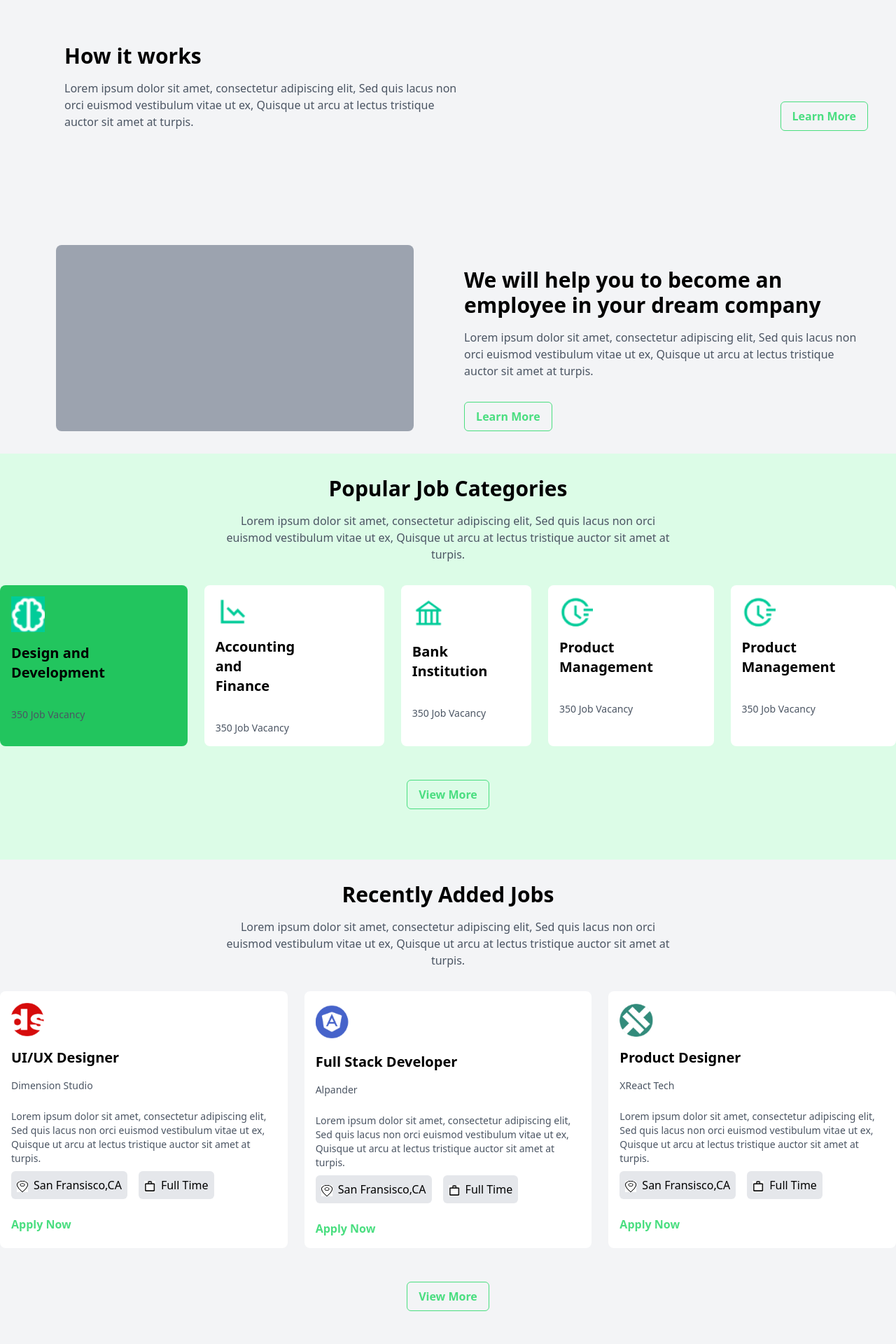
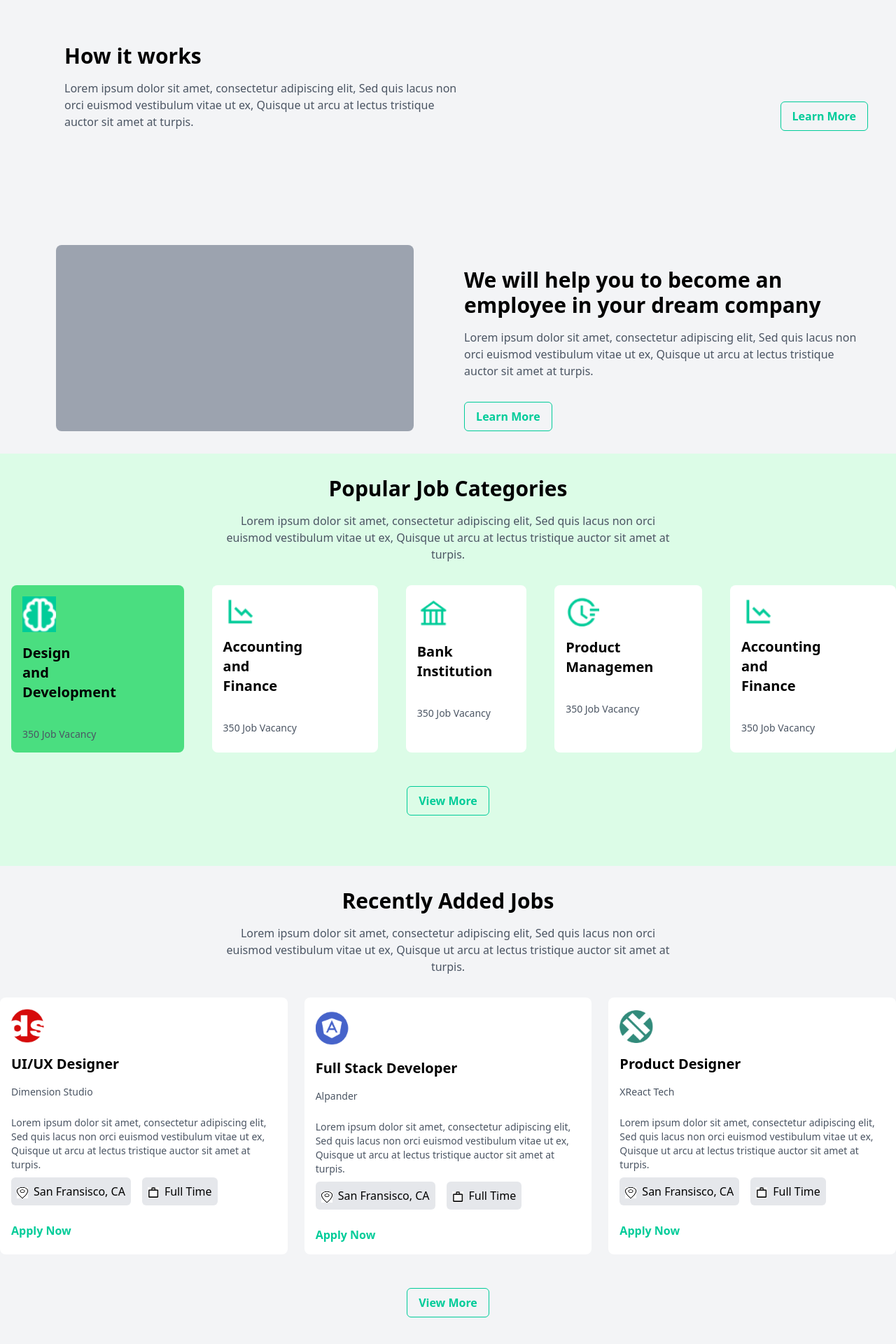
Before and after one commit to Joseph6655/nwenextjs, a Next.js app: page / in a window 1280 px wide. Shown: the part 562-2482 px from the top of the page at 70% size. Built offline with nearby package versions, Linux system fonts and the light colour scheme.

Commit message:
new changes

```diff
--- a/package.json
+++ b/package.json
@@ -12,7 +12,8 @@
     "@heroicons/react": "^1.0.6",
     "next": "14.1.4",
     "react": "^18",
-    "react-dom": "^18"
+    "react-dom": "^18",
+    "swiper": "^11.1.1"
   },
   "devDependencies": {
     "autoprefixer": "^10.0.1",
--- a/src/components/HelpComponent.js
+++ b/src/components/HelpComponent.js
@@ -1,16 +1,15 @@
 import React from 'react';
 
-const HelpComponent = () => {
+const HelpComponent = ({ title, description, buttonText }) => {
   return (
     <div className="bg-gray-100 py-0">
       <div className="container mx-auto flex justify-center mt-24 mb-8">
         <div className="flex flex-col lg:flex-row">
           <div className="ml-6 sm:ml-16 lg:ml-20 bg-gray-400 rounded-lg p-10 sm:p-24 mr-4 lg:mr-8 lg:w-2/3 lg:h-90 "></div>
           <div className="mt-8">
-
-            <h4 className="font-bold text-3xl mb-4 lg:ml-10 lg:mr-10 sm:ml-4 sm:mr-4">We will help you to become an employee in your dream company</h4>
-            <p className="text-gray-600 mb-4 lg:ml-10 lg:mr-10 sm:ml-4 sm:mr-4">Lorem ipsum dolor sit amet, consectetur adipiscing elit, Sed quis lacus non orci euismod vestibulum vitae ut ex, Quisque ut arcu at lectus tristique auctor sit amet at turpis.</p>
-            <button className="lg:ml-10 lg:mr-10 bg-gray-100 font-bold border border-green-400 text-green-400 px-4 py-2 rounded-md mt-4">Learn More</button>
+            <h4 className="font-bold text-3xl mb-4 lg:ml-10 lg:mr-10 sm:ml-4 sm:mr-4">{title}</h4>
+            <p className="text-gray-600 mb-4 lg:ml-10 lg:mr-10 sm:ml-4 sm:mr-4">{description}</p>
+            <button className="lg:ml-10 lg:mr-10 bg-gray-100 font-bold border border-[#00cc99] text-[#00cc99] px-4 py-2 rounded-md mt-4">{buttonText}</button>
           </div>
         </div>
       </div>
--- a/src/components/Howitwork.js
+++ b/src/components/Howitwork.js
@@ -1,31 +1,31 @@
 import React from 'react';
 
-const Howitwork = () => {
+const Howitwork = ({ title, description, buttonText }) => {
   return (
     <div className="bg-gray-100 py-0 lg:mt-8">
       <div className="container mx-auto flex justify-center">
         <div className="flex flex-col lg:flex-row">
           <div className="mt-8 ml-10 sm:ml-14">
-            <h4 className="font-bold ml-9 text-3xl mb-4">How it works</h4>
+            <h4 className="font-bold ml-9 text-3xl mb-4">{title}</h4>
             <div className="flex justify-between">
               <div className="w-full sm:w-2/4 ml-9 text-gray-600 lg:pr-8 lg:mb-8">
                 <p>
-                  Lorem ipsum dolor sit amet, consectetur adipiscing elit, Sed quis lacus non orci euismod vestibulum vitae ut ex, Quisque ut arcu at lectus tristique auctor sit amet at turpis.
+                  {description}
                 </p>
               </div>
               {/* Button container for large screens */}
               <div className="hidden lg:flex justify-end items-center mr-10">
-                <button className="bg-gray-100 font-bold border border-green-400 text-green-400 px-4 py-2 rounded-md">Learn More</button>
+                <button className="bg-gray-100 font-bold border border-[#00cc99] text-[#00cc99] px-4 py-2 rounded-md">{buttonText}</button>
               </div>
             </div>
 
             <div className="ml-8 grid grid-cols-2 lg:grid-cols-4 gap-5 mt-4 mb-5">
-              {/* Card elements */}
+
             </div>
 
-            {/* Button container for small screens */}
+
             <div className="lg:hidden flex justify-center">
-              <button className="bg-gray-100 font-bold border border-green-400 text-green-400 px-4 py-2 rounded-md mt-4">Learn More</button>
+              <button className="bg-gray-100 font-bold border border-[#00cc99] text-[#00cc99] px-4 py-2 rounded-md mt-4">{buttonText}</button>
             </div>
           </div>
         </div>
--- a/src/components/Navbar.js
+++ b/src/components/Navbar.js
@@ -32,7 +32,7 @@ const Navbar = () => {
             <div className="py-5 px-10 w-full lg:w-3/4 flex items-center">
               <div className="flex items-center">
                 <span className="text-black font-bold text-3xl " style={{ marginLeft :'55px' }}>Job</span>
-                <span className="text-green-400 font-bold text-3xl">NQW</span>
+                <span className="text-[#00cc99] font-bold text-3xl">NQW</span>
               </div>
               <ul className="lg:flex hidden ml-16">
                 <li className="navItem ml-2">
@@ -59,7 +59,7 @@ const Navbar = () => {
               </button>
             </div>
             {/* Right section with green background */}
-            <div className="hidden lg:block bg-green-300 py-5 px-10 w-full lg:w-1/2 ml-2 flex items-center justify-end">
+            <div className="hidden lg:block bg-[#00cc99] py-5 px-10 w-full lg:w-1/2 ml-2 flex items-center justify-end">
               <div className="flex items-center justify-end">
                 <div className="mr-10 text-white">Sign In</div>
                 <button className="flex bg-white text-black p-2 font-bold mr-20" style={{ borderRadius: '10px' }}>
--- a/src/components/Popular.js
+++ b/src/components/Popular.js
@@ -1,45 +1,26 @@
 import React from 'react';
 
-const Popular = () => {
+const Popular = ({ title, text, jobs }) => {
   return (
     <div className="bg-green-100 py-8">
       <div className="container mx-auto">
         <div className="text-center mb-8">
-          <h2 className="font-bold text-3xl">Popular Job Categories</h2>
-          <p className="mt-4 text-gray-600 lg:w-1/2 sm:w-1/4 mx-auto">Lorem ipsum dolor sit amet, consectetur adipiscing elit, Sed quis lacus non orci euismod vestibulum vitae ut ex, Quisque ut arcu at lectus tristique auctor sit amet at turpis.</p>
+          <h2 className="font-bold text-3xl">{title}</h2>
+          <p className="mt-4 text-gray-600 lg:w-1/2 sm:w-1/4 mx-auto">{text}</p>
         </div>
         <div className="overflow-x-auto">
           <div className="flex gap-6">
-            <div className="bg-green-500 rounded-lg p-4">
-              <img src="pfirst.png" alt="Item 1" className="w-12 h-auto mb-4" />
-              <h3 className="font-bold text-xl mb-2 w-1/2">Design and Development</h3>
-              <p className="text-sm text-gray-600 mt-9">350 Job Vacancy</p>
-            </div>
-            <div className="bg-white rounded-lg p-4">
-              <img src="pone.png" alt="Item 2" className="w-12 h-auto mb-4" />
-              <h3 className="font-bold text-xl mb-2 w-1/2">Accounting and Finance</h3>
-              <p className="text-sm text-gray-600 mt-9">350 Job Vacancy</p>
-            </div>
-            <div className="bg-white rounded-lg p-4">
-              <img src="ptwo.png" alt="Item 3" className="w-12 h-auto mb-4" />
-              <h3 className="font-bold text-xl mb-2 w-1/2">Bank Institution</h3>
-              <p className="text-sm text-gray-600 mt-9">350 Job Vacancy</p>
-            </div>
-            <div className="bg-white rounded-lg p-4">
-              <img src="pthree.png" alt="Item 4" className="w-12 h-auto mb-4" />
-              <h3 className="font-bold text-xl mb-2 w-1/2">Product Management</h3>
-              <p className="text-sm text-gray-600 mt-9">350 Job Vacancy</p>
-            </div>
-            <div className="bg-white rounded-lg p-4">
-              <img src="pthree.png" alt="Item 4" className="w-12 h-auto mb-4" />
-              <h3 className="font-bold text-xl mb-2 w-1/2">Product Management</h3>
-              <p className="text-sm text-gray-600 mt-9">350 Job Vacancy</p>
-            </div>
+            {jobs.map((job, index) => (
+              <div key={index} className={`rounded-lg p-4 ml-4 ${index === 0 ? 'bg-green-400' : 'bg-white'}`}>
+                <img src={job.image} alt={`Item ${index + 1}`} className="w-12 h-auto mb-4" />
+                <h3 className="font-bold text-xl mb-2 w-1/2">{job.title}</h3>
+                <p className="text-sm text-gray-600 mt-9">{job.vacancy} Job Vacancy</p>
+              </div>
+            ))}
           </div>
         </div>
-
         <div className="text-center mt-8">
-          <button className="lg:ml-10 lg:mr-10 bg-green-100 font-bold border border-green-400 text-green-400 px-4 py-2 rounded-md mt-4 mb-10">View More</button>
+          <button className="lg:ml-10 lg:mr-10 bg-green-100 font-bold border border-[#00cc99] text-[#00cc99] px-4 py-2 rounded-md mt-4 mb-10">View More</button>
         </div>
       </div>
     </div>
--- a/src/components/Recently.js
+++ b/src/components/Recently.js
@@ -1,78 +1,43 @@
 import React from 'react';
 
-const Popular = () => {
+const Recently = ({ title, subtitle, jobs }) => {
   return (
     <div className="bg-gray-100 py-8">
       <div className="container mx-auto">
         <div className="text-center mb-8">
-          <h2 className="font-bold text-3xl">Recently Added Jobs</h2>
-          <p className="mt-4 text-gray-600 lg:w-1/2 sm:w-1/4 mx-auto">Lorem ipsum dolor sit amet, consectetur adipiscing elit, Sed quis lacus non orci euismod vestibulum vitae ut ex, Quisque ut arcu at lectus tristique auctor sit amet at turpis.</p>
+          <h2 className="font-bold text-3xl">{title}</h2>
+          <p className="mt-4 text-gray-600 lg:w-1/2 sm:w-1/4 mx-auto">{subtitle}</p>
         </div>
         <div className="overflow-x-auto">
           <div className="flex gap-6">
-            <div className="bg-white rounded-lg p-4">
-              <img src="Rone.png" alt="Item 1" className="w-12 h-auto mb-4" />
-              <h3 className="font-bold text-xl mb-2 w-1/2">UI/UX Designer</h3>
-              <p className="text-sm text-gray-600 mt-4">Dimension Studio</p>
-              <p className="text-sm text-gray-600 mt-6">Lorem ipsum dolor sit amet, consectetur adipiscing elit, Sed quis lacus non orci euismod vestibulum vitae ut ex, Quisque ut arcu at lectus tristique auctor sit amet at turpis.</p>
-              <div className="flex ml-0 ">
+            {jobs.map((job, index) => (
+              <div key={index} className="bg-white rounded-lg p-4">
+                <img src={job.image} alt={`Item ${index + 1}`} className="w-12 h-auto mb-4" />
+                <h3 className="font-bold text-xl mb-2 ">{job.title}</h3>
+                <p className="text-sm text-gray-600 mt-4">{job.company}</p>
+                <p className="text-sm text-gray-600 mt-6">{job.description}</p>
+                <div className="flex ml-0">
                   <button className="flex items-center bg-gray-200 text-black p-2 m-2 ml-0 rounded-md">
                     <img src="/locationicon.jpg" alt="Location Icon" className="mr-2 mt-1 h-4 w-4" />
-                  <span className="truncate">San Fransisco,CA</span>
+                    <span className="truncate">{job.location}</span>
                   </button>
                   <button className="flex items-center bg-gray-200 text-black p-2 m-2 rounded-md">
                     <img src="/bag.png" alt="Location Icon" className="mr-2 mt-1 h-4 w-4" />
-                  <span className="truncate">Full Time</span>
+                    <span className="truncate">{job.type}</span>
                   </button>
                 </div>
-              <a href="#" className="block mt-4 text-green-400 font-bold">Apply Now</a>
+                <a href="#" className="block mt-4 text-[#00cc99] font-bold">Apply Now</a>
               </div>
-            <div className="bg-white rounded-lg p-4">
-              <img src="Rtwo.png" alt="Item 2" className="w-12 h-auto mb-4" />
-              <h3 className="font-bold text-xl mb-2 ">Full Stack Developer</h3>
-              <p className="text-sm text-gray-600 mt-4">Alpander</p>
-              <p className="text-sm text-gray-600 mt-6">Lorem ipsum dolor sit amet, consectetur adipiscing elit, Sed quis lacus non orci euismod vestibulum vitae ut ex, Quisque ut arcu at lectus tristique auctor sit amet at turpis.</p>
-              <div className="flex ">
-                <button className="flex items-center bg-gray-200 text-black p-2 m-2 ml-0 rounded-md">
-                  <img src="/locationicon.jpg" alt="Location Icon" className="mr-2 mt-1 h-4 w-4" />
-                  <span className="truncate">San Fransisco,CA</span>
-                </button>
-                <button className="flex items-center bg-gray-200 text-black p-2 m-2 rounded-md">
-                  <img src="/bag.png" alt="Location Icon" className="mr-2 mt-1 h-4 w-4" />
-                  <span className="truncate">Full Time</span>
-                </button>
-              </div>
-              <a href="#" className="block mt-4 text-green-400 font-bold">Apply Now</a>
-            </div>
-
-            <div className="bg-white rounded-lg p-4">
-              <img src="Rthree.png" alt="Item 3" className="w-12 h-auto mb-4" />
-              <h3 className="font-bold text-xl mb-2 w-1/2">Product Designer</h3>
-              <p className="text-sm text-gray-600 mt-4">XReact Tech</p>
-              <p className="text-sm text-gray-600 mt-6">Lorem ipsum dolor sit amet, consectetur adipiscing elit, Sed quis lacus non orci euismod vestibulum vitae ut ex, Quisque ut arcu at lectus tristique auctor sit amet at turpis.</p>
-              <div className="flex ml-0 ">
-                <button className="flex items-center bg-gray-200 text-black p-2 m-2  ml-0 rounded-md">
-                  <img src="/locationicon.jpg" alt="Location Icon" className="mr-2 mt-1 h-4 w-4" />
-                  <span className="truncate">San Fransisco,CA</span>
-                </button>
-                <button className="flex items-center bg-gray-200 text-black p-2 m-2 rounded-md">
-                  <img src="/bag.png" alt="Location Icon" className="mr-2 mt-1 h-4 w-4" />
-                  <span className="truncate">Full Time</span>
-                </button>
-              </div>
-              <a href="#" className="block mt-4 text-green-400 font-bold">Apply Now</a>
-
-            </div>
-
+            ))}
           </div>
         </div>
 
         <div className="text-center mt-8">
-          <button className="lg:ml-10 lg:mr-10 bg-gray-100 font-bold border border-green-400 text-green-400 px-4 py-2 rounded-md mt-4 mb-10">View More</button>
+          <button className="lg:ml-10 lg:mr-10 bg-gray-100 font-bold border border-[#00cc99] text-[#00cc99] px-4 py-2 rounded-md mt-4 mb-10">View More</button>
         </div>
       </div>
     </div>
   );
 };
 
-export default Popular;
+export default Recently;
--- a/src/pages/index.js
+++ b/src/pages/index.js
@@ -1,24 +1,99 @@
+import React from 'react';
 import Navbar from '../components/Navbar';
 import AdditionalComponent from '../components/AdditionalComponent';
-import React from 'react';
 import Head from 'next/head';
 import Howitwork from '@/components/Howitwork';
 import HelpComponent from '@/components/HelpComponent';
-import Popular from '@/components/Popular'
-import Recently from '@/components/Recently'
+import Popular from '@/components/Popular';
+import Recently from '@/components/Recently';
 
 const Home = () => {
+  const recentlyAddedJobs = [
+    {
+      title: "UI/UX Designer",
+      image: "Rone.png",
+      company: "Dimension Studio",
+      description: "Lorem ipsum dolor sit amet, consectetur adipiscing elit, Sed quis lacus non orci euismod vestibulum vitae ut ex, Quisque ut arcu at lectus tristique auctor sit amet at turpis.",
+      location: "San Fransisco, CA",
+      type: "Full Time"
+    },
+    {
+      title: "Full Stack Developer",
+      image: "Rtwo.png",
+      company: "Alpander",
+      description: "Lorem ipsum dolor sit amet, consectetur adipiscing elit, Sed quis lacus non orci euismod vestibulum vitae ut ex, Quisque ut arcu at lectus tristique auctor sit amet at turpis.",
+      location: "San Fransisco, CA",
+      type: "Full Time"
+    },
+    {
+      title: "Product Designer",
+      image: "Rthree.png",
+      company: "XReact Tech",
+      description: "Lorem ipsum dolor sit amet, consectetur adipiscing elit, Sed quis lacus non orci euismod vestibulum vitae ut ex, Quisque ut arcu at lectus tristique auctor sit amet at turpis.",
+      location: "San Fransisco, CA",
+      type: "Full Time"
+    }
+  ];
+
   return (
     <div className="bg-gray-100">
       <Head>
         <title>Home page</title>
       </Head>
       <Navbar />
-      <AdditionalComponent />
-      <Howitwork/>
-      <HelpComponent/>
-      <Popular/>
-      <Recently/>
+      <AdditionalComponent
+        title="Search, Find, & Apply"
+        text="lorem ipsum dolor sit amet, consectetur adipiscing elit, Sed quis lacus non orci euismod vestibulum vitae ut ex, Quisque ut arcu at lectus tristique auctor sit amet at turpis.."
+        location="Location"
+      />
+      <Howitwork
+          title="How it works"
+          description="Lorem ipsum dolor sit amet, consectetur adipiscing elit, Sed quis lacus non orci euismod vestibulum vitae ut ex, Quisque ut arcu at lectus tristique auctor sit amet at turpis."
+          buttonText="Learn More"
+/>
+      <HelpComponent
+         title="We will help you to become an employee in your dream company"
+         description="Lorem ipsum dolor sit amet, consectetur adipiscing elit, Sed quis lacus non orci euismod vestibulum vitae ut ex, Quisque ut arcu at lectus tristique auctor sit amet at turpis."
+         buttonText="Learn More"
+      />
+      <Popular
+        title="Popular Job Categories"
+        text="Lorem ipsum dolor sit amet, consectetur adipiscing elit, Sed quis lacus non orci euismod vestibulum vitae ut ex, Quisque ut arcu at lectus tristique auctor sit amet at turpis."
+        jobs={[
+          {
+            title: "Design and Development",
+            image: "pfirst.png",
+            vacancy: 350
+          },
+          {
+            title: "Accounting and Finance",
+            image: "pone.png",
+            vacancy: 350
+          },
+          {
+            title: "Bank Institution",
+            image: "ptwo.png",
+            vacancy: 350
+          },
+          {
+            title: "Product Managemen",
+            image: "pthree.png",
+            vacancy: 350
+          },
+          {
+            title: "Accounting and Finance",
+            image: "pone.png",
+            vacancy: 350
+          },
+
+        ]}
+
+      />
+      <Recently
+        title="Recently Added Jobs"
+        subtitle="Lorem ipsum dolor sit amet, consectetur adipiscing elit, Sed quis lacus non orci euismod vestibulum vitae ut ex, Quisque ut arcu at lectus tristique auctor sit amet at turpis."
+        jobs={recentlyAddedJobs}
+      />
     </div>
   );
 };
```
Also changed, not shown: src/components/AdditionalComponent.js (+6 -6 lines), 1 other file (tests, documents, lock files or other folders). Lines whose indentation alone changed are shown as unchanged.
